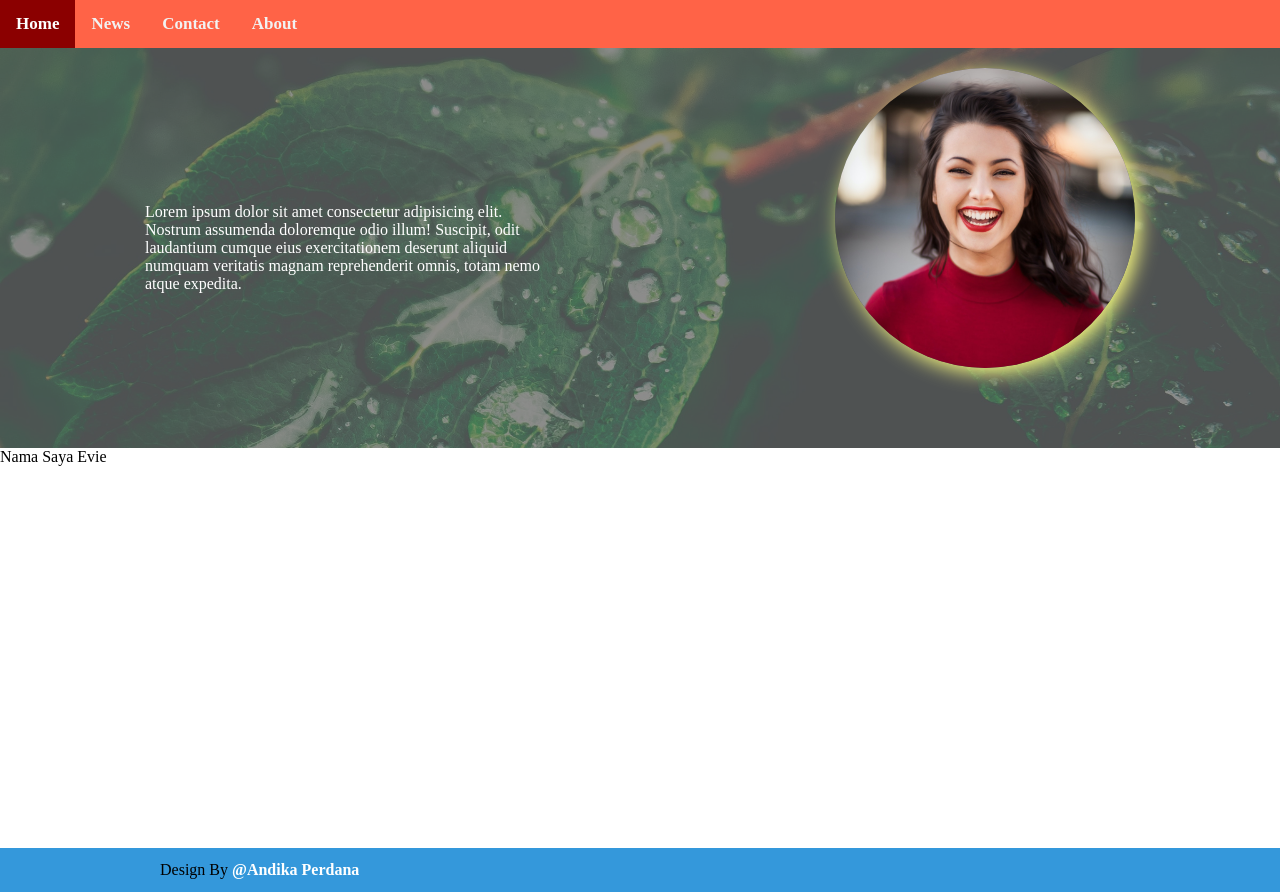
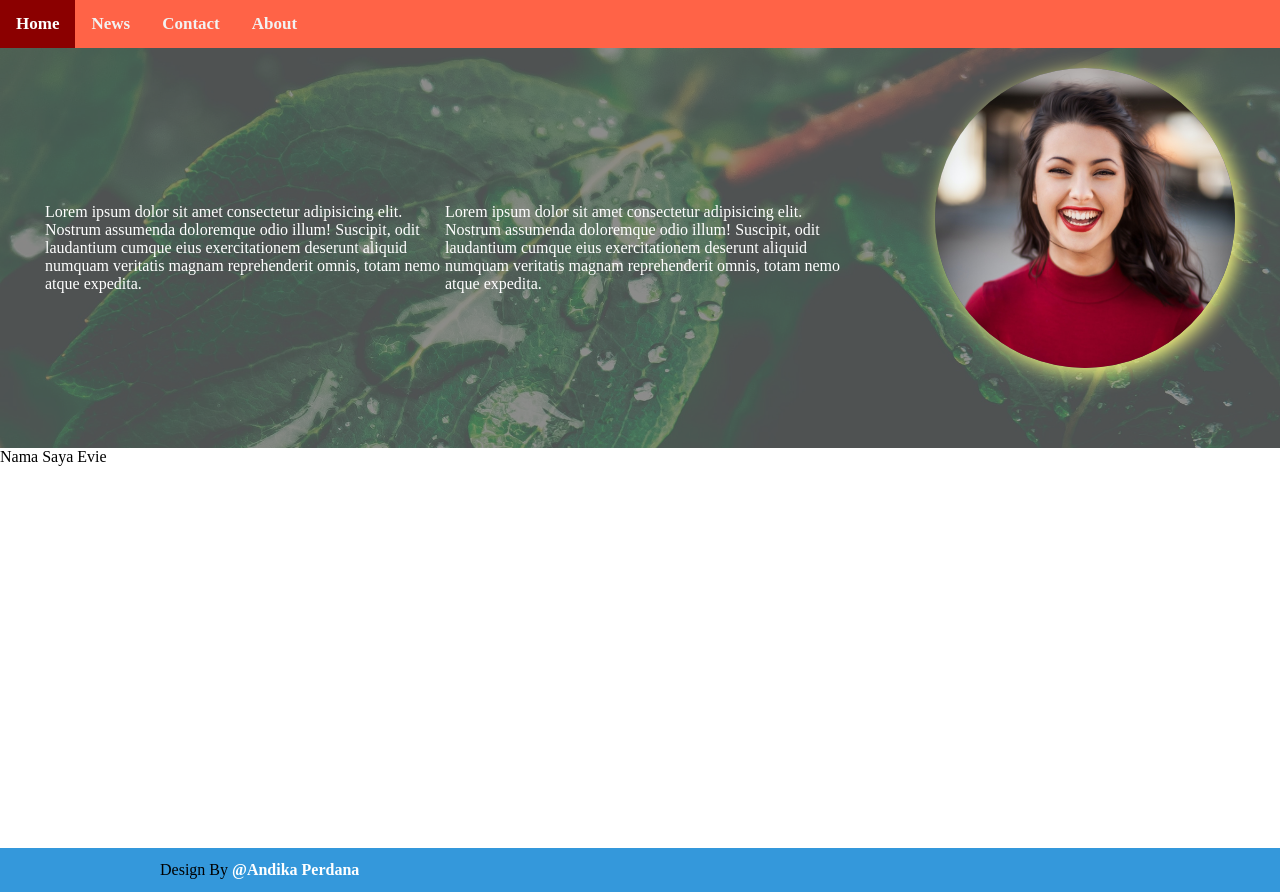
Before and after one commit to andikas95-dev/Amman-Project-Andika, a plain HTML site: page index.html in a window 1280 px wide. Drawn offline with Linux system fonts and the light colour scheme.

Commit message:
ini tambahan

```diff
--- a/index.html
+++ b/index.html
@@ -18,6 +18,7 @@
       <section class="section-intro" >
         <div class="intro-white">
         <div class="intro-name">
+          <p>Lorem ipsum dolor sit amet consectetur adipisicing elit. Nostrum assumenda doloremque odio illum! Suscipit, odit laudantium cumque eius exercitationem deserunt aliquid numquam veritatis magnam reprehenderit omnis, totam nemo atque expedita.</p>
           <p>Lorem ipsum dolor sit amet consectetur adipisicing elit. Nostrum assumenda doloremque odio illum! Suscipit, odit laudantium cumque eius exercitationem deserunt aliquid numquam veritatis magnam reprehenderit omnis, totam nemo atque expedita.</p>
         </div>
         <div>
```
